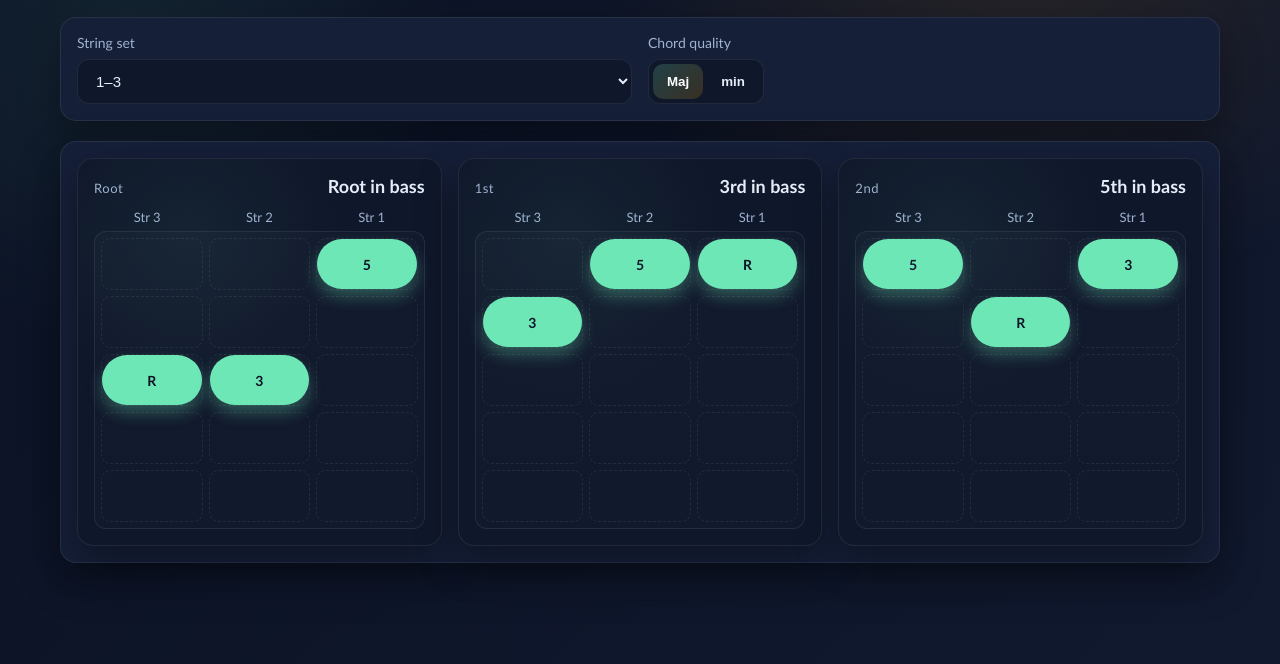
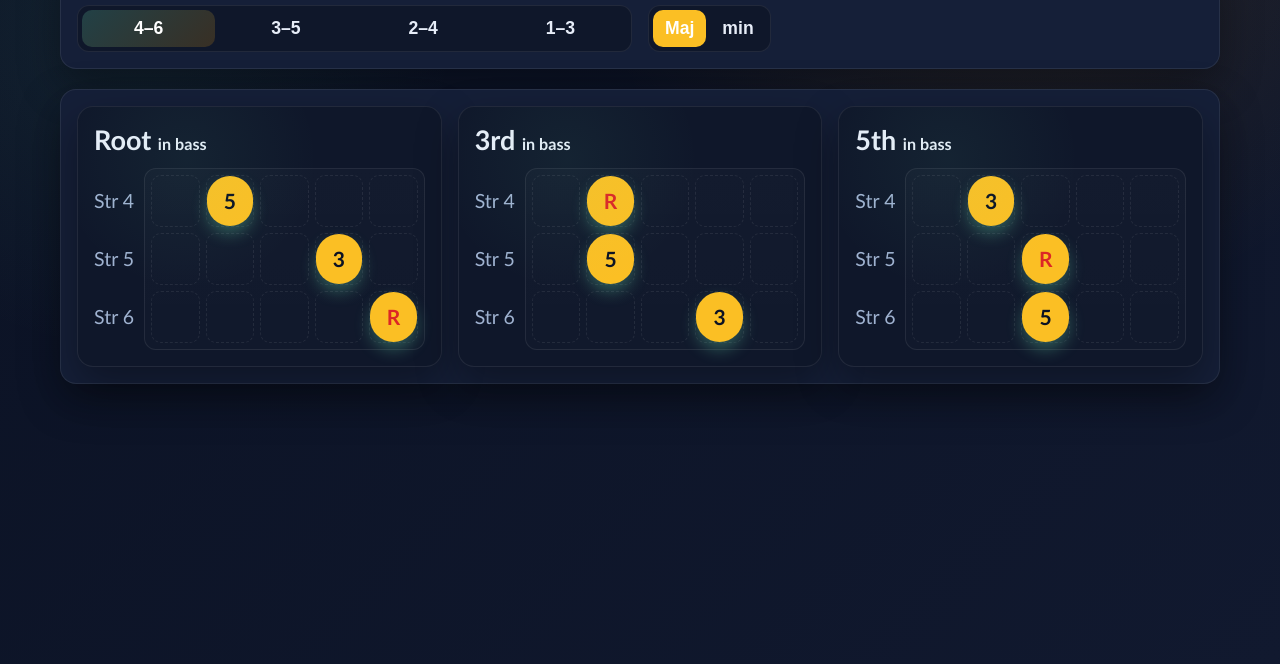
Before and after one commit to cccjp-ai/Chord-Voicing-Map, a plain HTML site: page index.html in a window 1280 px wide. Shown: the part 136-800 px from the top of the page. Drawn offline with Linux system fonts and the light colour scheme.

Commit message:
UI修正

```diff
--- a/css/style.css
+++ b/css/style.css
@@ -11,8 +11,10 @@
   --shadow: 0 16px 40px rgba(0, 0, 0, 0.35);
   --radius: 16px;
   --grid-lines: rgba(255, 255, 255, 0.08);
-  --note-major: #6ee7b7;
-  --note-minor: #fbbf24;
+  --note-major: #fbbf24;
+  --note-minor: #6ee7b7;
+  --note-root: #dc2626;
+  --font-scale: 1.5;
 }
 
 *,
@@ -43,22 +45,28 @@ body {
 
 .eyebrow {
   text-transform: uppercase;
-  letter-spacing: 0.08em;
-  font-size: 12px;
-  color: var(--accent);
+  letter-spacing: 4px;
+  font-size: calc(23px * var(--font-scale));
+  font-weight: 600;
+  line-height: 1;
+  color: transparent;
+  background-image: linear-gradient(90deg, rgba(250, 250, 250, 1) 37%, rgba(255, 255, 255, 1) 99%);
+  -webkit-background-clip: text;
+  background-clip: text;
+  text-align: left;
   margin: 0 0 8px;
 }
 
 .hero h1 {
   margin: 0 0 12px;
-  font-size: clamp(26px, 4vw, 36px);
+  font-size: clamp(calc(26px * var(--font-scale)), calc(4vw * var(--font-scale)), calc(36px * var(--font-scale)));
   letter-spacing: -0.01em;
 }
 
 .hero .lede {
   margin: 0;
   color: var(--muted);
-  font-size: 15px;
+  font-size: calc(15px * var(--font-scale));
 }
 
 .panel {
@@ -81,7 +89,7 @@ body {
   display: block;
   margin-bottom: 8px;
   color: var(--muted);
-  font-size: 14px;
+  font-size: calc(14px * var(--font-scale));
 }
 
 select {
@@ -91,7 +99,7 @@ select {
   border: 1px solid var(--panel-outline);
   border-radius: 12px;
   padding: 12px 14px;
-  font-size: 15px;
+  font-size: calc(15px * var(--font-scale));
   outline: none;
 }
 
@@ -109,19 +117,44 @@ select:focus {
   gap: 4px;
 }
 
+.string-set {
+  width: 100%;
+  flex-wrap: wrap;
+}
+
+.string-set .seg-button {
+  flex: 1 1 80px;
+  text-align: center;
+  font-size: 1.1em;
+}
+
 .seg-button {
   border: none;
   background: transparent;
   color: var(--text);
-  padding: 10px 14px;
+  padding: 8px 12px;
   border-radius: 10px;
   font-weight: 600;
   cursor: pointer;
   transition: background 0.15s ease, color 0.15s ease;
 }
 
+.seg-button[data-quality] {
+  font-size: 1.1em;
+}
+
 .seg-button.is-active {
   background: linear-gradient(135deg, rgba(110, 231, 183, 0.2), rgba(245, 158, 11, 0.18));
+  color: #ffffff;
+}
+
+.seg-button[data-quality="maj"].is-active {
+  background: var(--note-major);
+  color: #ffffff;
+}
+
+.seg-button[data-quality="min"].is-active {
+  background: var(--note-minor);
   color: #ffffff;
 }
 
@@ -159,35 +192,52 @@ select:focus {
   align-items: baseline;
   justify-content: space-between;
   margin-bottom: 12px;
+  text-align: right;
+  vertical-align: middle;
 }
 
 .card-head h2 {
   margin: 0;
-  font-size: 18px;
+  font-size: calc(18px * var(--font-scale));
+  text-align: left;
+}
+
+.in-bass {
+  font-size: 0.6em;
 }
 
 .tag {
   margin: 0;
-  font-size: 13px;
+  font-size: calc(13px * var(--font-scale));
   color: var(--muted);
   letter-spacing: 0.04em;
 }
 
 .string-labels {
   display: grid;
-  grid-template-columns: repeat(3, 1fr);
+  grid-template-rows: repeat(var(--rows, 3), 52px);
   gap: 6px;
-  margin-bottom: 6px;
-  font-size: 13px;
+  margin: 0;
+  font-size: calc(13px * var(--font-scale));
   color: var(--muted);
-  text-align: center;
+  text-align: right;
+  justify-items: end;
+  align-items: center;
+}
+
+.diagram {
+  display: grid;
+  grid-template-columns: auto 1fr;
+  gap: 10px;
+  align-items: center;
 }
 
 .fret-grid {
-  --rows: 5;
+  --rows: 3;
+  --cols: 5;
   position: relative;
   display: grid;
-  grid-template-columns: repeat(3, 1fr);
+  grid-template-columns: repeat(var(--cols), minmax(44px, 1fr));
   grid-template-rows: repeat(var(--rows), 52px);
   gap: 6px;
   background: linear-gradient(180deg, rgba(255, 255, 255, 0.02), rgba(255, 255, 255, 0.01));
@@ -209,9 +259,13 @@ select:focus {
   align-items: center;
   justify-content: center;
   font-weight: 700;
-  font-size: 14px;
+  font-size: calc(14px * var(--font-scale));
   border-radius: 999px;
   color: #0b1224;
+}
+
+.note.note-root {
+  color: var(--note-root);
 }
 
 .note.note-major {
--- a/index.html
+++ b/index.html
@@ -10,16 +10,12 @@
   <div class="page">
     <header class="hero">
       <p class="eyebrow">Chord Voicing Map</p>
-      <h1>Close triads on three consecutive strings</h1>
-      <p class="lede">
-        Standard tuning, close voicings only. One compact, playable shape for each inversion.
-      </p>
     </header>
 
     <section class="panel controls" aria-label="Chord controls">
       <div class="control">
-        <label for="stringSet">String set</label>
-        <select id="stringSet" name="stringSet"></select>
+        <label id="stringSetLabel">String set</label>
+        <div id="stringSet" class="segmented string-set" role="group" aria-labelledby="stringSetLabel"></div>
       </div>
       <div class="control">
         <label for="quality">Chord quality</label>
@@ -33,29 +29,32 @@
     <section class="panel inversions" aria-label="Inversion shapes">
       <article class="inversion-card" data-inversion="root">
         <div class="card-head">
-          <p class="tag">Root</p>
-          <h2>Root in bass</h2>
+          <h2>Root <span class="in-bass">in bass</span></h2>
         </div>
+        <div class="diagram">
           <div class="string-labels" aria-hidden="true"></div>
           <div class="fret-grid" role="img" aria-label="Root inversion grid"></div>
+        </div>
       </article>
 
       <article class="inversion-card" data-inversion="first">
         <div class="card-head">
-          <p class="tag">1st</p>
-          <h2>3rd in bass</h2>
+          <h2>3rd <span class="in-bass">in bass</span></h2>
         </div>
+        <div class="diagram">
           <div class="string-labels" aria-hidden="true"></div>
           <div class="fret-grid" role="img" aria-label="First inversion grid"></div>
+        </div>
       </article>
 
       <article class="inversion-card" data-inversion="second">
         <div class="card-head">
-          <p class="tag">2nd</p>
-          <h2>5th in bass</h2>
+          <h2>5th <span class="in-bass">in bass</span></h2>
         </div>
+        <div class="diagram">
           <div class="string-labels" aria-hidden="true"></div>
           <div class="fret-grid" role="img" aria-label="Second inversion grid"></div>
+        </div>
       </article>
     </section>
 
--- a/js/config.js
+++ b/js/config.js
@@ -44,7 +44,7 @@
     },
   };
 
-  const FRET_RANGE = { min: 0, max: 4 };
+  const FRET_RANGE = { min: 0, max: 3 };
 
   const INVERSIONS = [
     { key: "root", label: "Root" },
--- a/js/ui.js
+++ b/js/ui.js
@@ -2,10 +2,11 @@
   const { STRING_SETS, QUALITIES, INVERSIONS, FRET_RANGE } = global.CHORD_CONFIG;
   const { generateShape } = global.ChordLogic;
 
-  const stringSetSelect = document.getElementById("stringSet");
-  const qualityButtons = Array.from(document.querySelectorAll(".seg-button"));
+  const stringSetGroup = document.getElementById("stringSet");
+  const qualityButtons = Array.from(document.querySelectorAll(".seg-button[data-quality]"));
   const cards = Array.from(document.querySelectorAll(".inversion-card"));
   const liveRegion = document.getElementById("shape-live");
+  let stringSetButtons = [];
 
   function getInversionLabel(key) {
     const item = INVERSIONS.find((inv) => inv.key === key);
@@ -13,13 +14,24 @@
   }
 
   function populateStringSets() {
-    STRING_SETS.forEach((set) => {
-      const opt = document.createElement("option");
-      opt.value = set.id;
-      opt.textContent = set.label;
-      stringSetSelect.appendChild(opt);
+    stringSetGroup.innerHTML = "";
+    const orderedSets = [...STRING_SETS].reverse();
+    stringSetButtons = orderedSets.map((set, index) => {
+      const btn = document.createElement("button");
+      btn.type = "button";
+      btn.className = "seg-button";
+      btn.textContent = set.label;
+      btn.dataset.stringSet = set.id;
+      btn.setAttribute("aria-pressed", index === 0 ? "true" : "false");
+      if (index === 0) btn.classList.add("is-active");
+      stringSetGroup.appendChild(btn);
+      return btn;
     });
-    stringSetSelect.value = STRING_SETS[0].id;
+  }
+
+  function currentStringSet() {
+    const active = stringSetButtons.find((btn) => btn.classList.contains("is-active"));
+    return active ? active.dataset.stringSet : STRING_SETS[0].id;
   }
 
   function currentQuality() {
@@ -41,27 +53,45 @@
       return;
     }
 
-    const strings = shape.orderedStrings;
+    const strings = [...shape.stringSet.strings].sort((a, b) => a - b);
+    labelsEl.style.setProperty("--rows", strings.length);
     labelsEl.innerHTML = strings.map((s) => `<span>Str ${s}</span>`).join("");
 
     grid.innerHTML = "";
-    const rows = FRET_RANGE.max - FRET_RANGE.min + 1;
+    const rows = strings.length;
+    const cols = FRET_RANGE.max - FRET_RANGE.min + 1;
+    const totalCols = 5;
+    const leftPaddingCols =
+      (qualityKey === "min" && shape.stringSet.id === "1-3" && shape.inversion === "first") ||
+      (qualityKey === "maj" && shape.stringSet.id === "2-4" && shape.inversion === "second")
+        ? 2
+        : 1;
+    const visibleFrets = Math.min(totalCols - leftPaddingCols, cols);
+    const maxFret = FRET_RANGE.min + visibleFrets - 1;
     grid.style.setProperty("--rows", rows);
+    grid.style.setProperty("--cols", totalCols);
 
     const pointLookup = new Map(
       shape.points.map((p) => [`${p.string}:${p.fret}`, p])
     );
 
-    for (let fret = FRET_RANGE.min; fret <= FRET_RANGE.max; fret += 1) {
-      for (let c = 0; c < strings.length; c += 1) {
+    for (let r = 0; r < strings.length; r += 1) {
+      for (let pad = 0; pad < leftPaddingCols; pad += 1) {
+        const spacer = document.createElement("div");
+        spacer.className = "grid-cell";
+        grid.appendChild(spacer);
+      }
+      for (let fret = FRET_RANGE.min; fret <= maxFret; fret += 1) {
         const cell = document.createElement("div");
         cell.className = "grid-cell";
 
-        const key = `${strings[c]}:${fret}`;
+        const key = `${strings[r]}:${fret}`;
         if (pointLookup.has(key)) {
           const note = document.createElement("div");
           note.className = `note ${qualityClass(qualityKey)}`;
-          note.textContent = pointLookup.get(key).label;
+          const label = pointLookup.get(key).label;
+          note.textContent = label;
+          if (label === "R") note.classList.add("note-root");
           cell.appendChild(note);
         }
 
@@ -76,7 +106,7 @@
   }
 
   function render() {
-    const setId = stringSetSelect.value;
+    const setId = currentStringSet();
     const quality = currentQuality();
     const shapes = INVERSIONS.map((inv) => ({
       inversion: inv.key,
@@ -102,7 +132,17 @@
   }
 
   function bindEvents() {
-    stringSetSelect.addEventListener("change", render);
+    stringSetButtons.forEach((btn) => {
+      btn.addEventListener("click", () => {
+        stringSetButtons.forEach((b) => {
+          b.classList.remove("is-active");
+          b.setAttribute("aria-pressed", "false");
+        });
+        btn.classList.add("is-active");
+        btn.setAttribute("aria-pressed", "true");
+        render();
+      });
+    });
 
     qualityButtons.forEach((btn) => {
       btn.addEventListener("click", () => {
```
Lines whose indentation alone changed are shown as unchanged.
